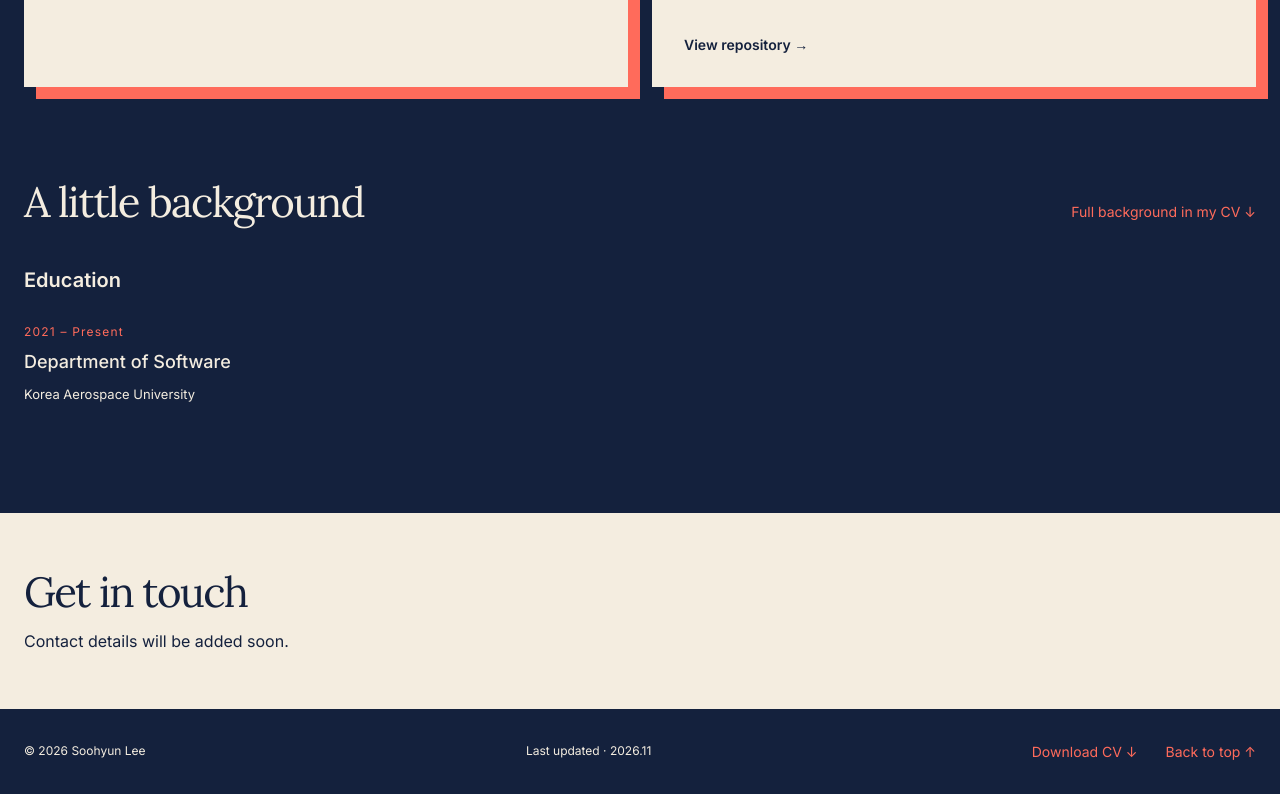
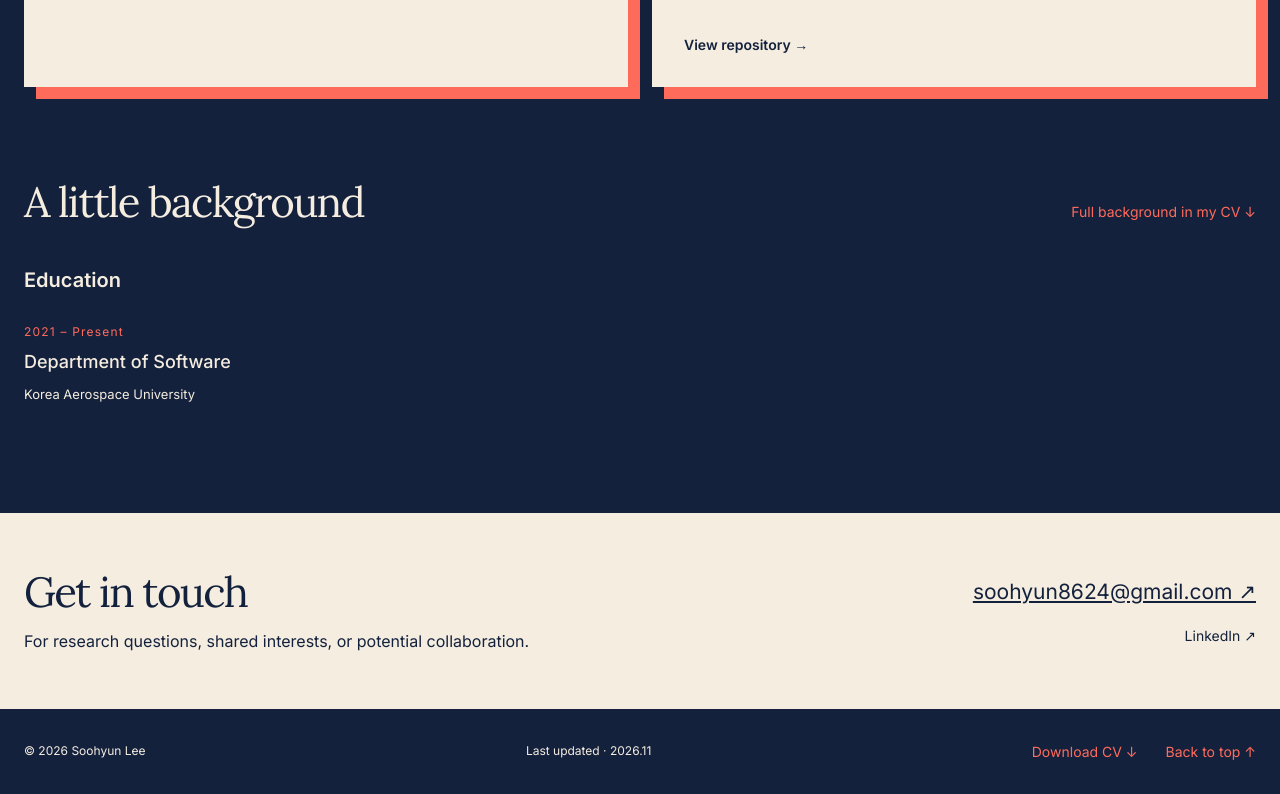
Before and after one commit to JustinLee02/JustinLee02.github.io, a plain HTML site: page index.html in a window 1280 px wide. Shown: the part 2467-3261 px from the top of the page. Drawn offline with Linux system fonts and the light colour scheme.

Commit message:
Add contact links

```diff
--- a/index.html
+++ b/index.html
@@ -216,20 +216,14 @@
       <div class="container contact-layout">
         <div>
           <h2>Get in touch</h2>
-          <p>Contact details will be added soon.</p>
+          <p>For research questions, shared interests, or potential collaboration.</p>
+        </div>
+        <div class="contact-links">
+          <a href="mailto:soohyun8624@gmail.com">soohyun8624@gmail.com ↗</a>
+          <a href="https://www.linkedin.com/in/justinlee0827/" target="_blank" rel="noreferrer">LinkedIn ↗</a>
         </div>
       </div>
     </section>
-
-    <!--
-      CONTACT TEMPLATE
-      Put your details inside the contact-links div, then remove this comment.
-
-    <div class="contact-links">
-      <a href="mailto:your.email@example.com">your.email@example.com ↗</a>
-      <a href="https://www.linkedin.com/in/[your-id]/" rel="noreferrer">LinkedIn ↗</a>
-    </div>
-    -->
 
     <footer>
       <div class="container footer-layout">
```
